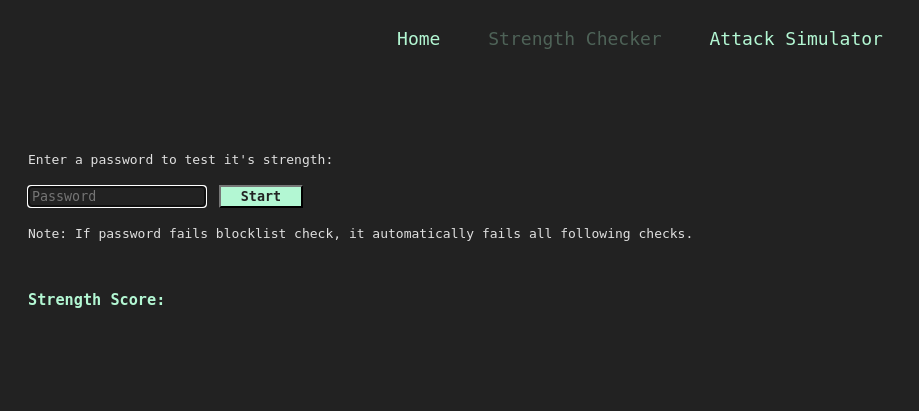
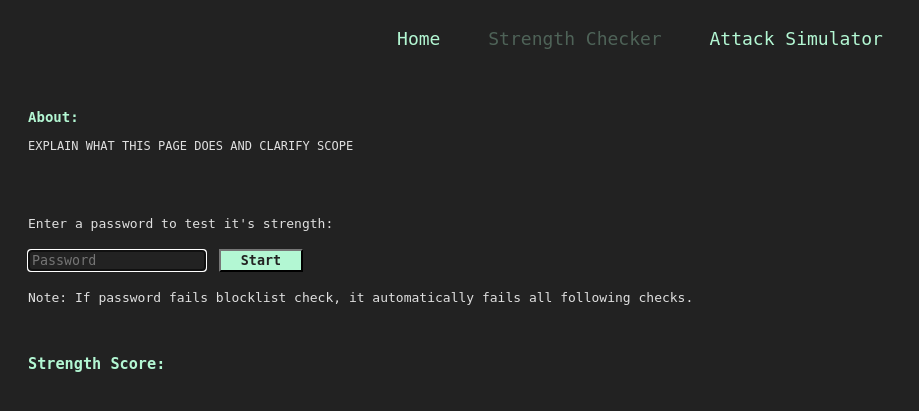
Before and after one commit to shaylaing/password-security-toolkit, a Flask app: page /analyser in a window 1280 px wide. Shown: the top 411 px of the page, without its empty margins (0-919 px from the left). Run offline with Flask 3, Linux system fonts and the light colour scheme.

Commit message:
Formatting.

```diff
--- a/project/templates/analyser.html
+++ b/project/templates/analyser.html
@@ -5,6 +5,10 @@
 {% endblock %}
 
 {% block main %}
+    <div class="about-section">
+        <h3 class="header">About:</h3>
+        <p id="about">EXPLAIN WHAT THIS PAGE DOES AND CLARIFY SCOPE</p>
+    </div>
     <div class="analyser-form">
         <p>Enter a password to test it's strength:</p>
         <form id="strengthAnalyser" action="/analyser" method="post">
```
